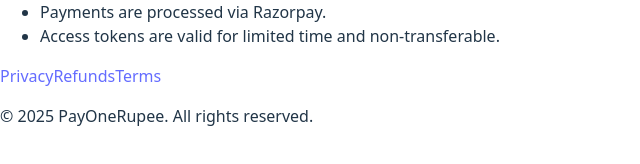
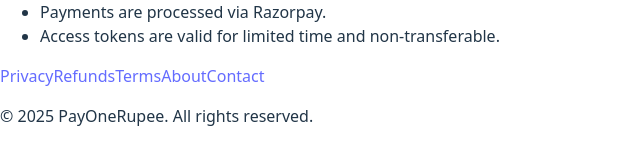
Before and after one commit to RamMadStuff/PayoneFront, a React (Vite) app: page /terms in a window 1280 px wide. Shown: the part 426-590 px from the top of the page, without its empty margins (0-640 px from the left). Built offline with nearby package versions, Linux system fonts and the light colour scheme.

Commit message:
added some code

```diff
--- a/src/components/Footer.jsx
+++ b/src/components/Footer.jsx
@@ -2,13 +2,23 @@
 
 export default function Footer() {
   return (
-    <footer className="bg-gray-50 py-6 text-center text-gray-500 text-xs border-t">
-      <div className="space-x-4">
-        <Link to="/privacy-policy" className="hover:text-blue-600">Privacy</Link>
-        <Link to="/refund-policy" className="hover:text-blue-600">Refunds</Link>
-        <Link to="/terms" className="hover:text-blue-600">Terms</Link>
+    <footer className="bg-gray-100 border-t mt-12">
+      <div className="max-w-6xl mx-auto px-6 py-6 flex flex-col md:flex-row justify-between items-center text-sm text-gray-600">
+
+        {/* Left side: Links */}
+        <div className="flex flex-wrap gap-4 mb-4 md:mb-0">
+          <Link to="/privacy-policy" className="hover:text-blue-600">Privacy</Link>
+          <Link to="/refund-policy" className="hover:text-blue-600">Refunds</Link>
+          <Link to="/terms" className="hover:text-blue-600">Terms</Link>
+          <Link to="/about" className="hover:text-blue-600">About</Link>
+          <Link to="/contact" className="hover:text-blue-600">Contact</Link>
+        </div>
+
+        {/* Right side: Copyright */}
+        <p className="text-xs text-gray-500">
+          © {new Date().getFullYear()} PayOneRupee. All rights reserved.
+        </p>
       </div>
-      <p className="mt-2">© {new Date().getFullYear()} PayOneRupee. All rights reserved.</p>
     </footer>
   );
 }
--- a/src/components/Navbar.jsx
+++ b/src/components/Navbar.jsx
@@ -2,18 +2,18 @@
 
 export default function Navbar() {
   return (
-    <nav className="w-full bg-white shadow-sm">
-      <div className="max-w-6xl mx-auto px-4 py-3 flex justify-between items-center">
+    <nav className="w-full bg-white shadow-sm sticky top-0 z-50">
+      <div className="max-w-6xl mx-auto px-6 py-4 flex justify-between items-center">
         {/* Logo / Brand */}
-        <Link to="/" className="text-xl font-bold text-blue-600">
+        <Link to="/" className="text-2xl font-extrabold text-blue-600">
           PayOneRupee
         </Link>
 
         {/* Navigation Links */}
-        <div className="space-x-6 text-sm font-medium">
-          <Link to="/" className="hover:text-blue-600">Home</Link>
-          <Link to="/about" className="hover:text-blue-600">About</Link>
-          <Link to="/contact" className="hover:text-blue-600">Contact</Link>
+        <div className="flex gap-6 text-sm font-medium">
+          <Link to="/" className="hover:text-blue-600 transition">Home</Link>
+          <Link to="/about" className="hover:text-blue-600 transition">About</Link>
+          <Link to="/contact" className="hover:text-blue-600 transition">Contact</Link>
         </div>
       </div>
     </nav>
```
